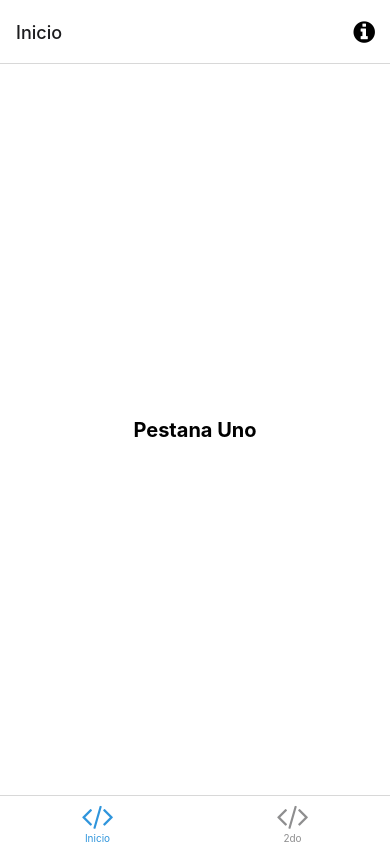
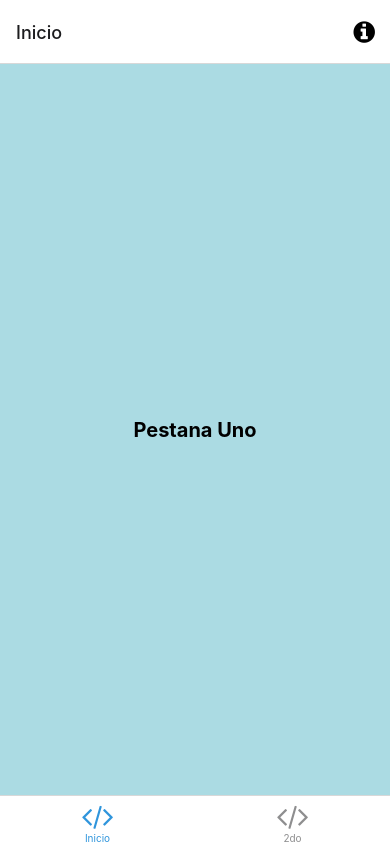
Before and after one commit to senasAPP/SenasApp, a React Native app: screen /TabOne in a window 390 px wide. Built offline with nearby package versions, Linux system fonts and the light colour scheme; what expo-linking would draw is missing.

Commit message:
cambie color de fondo
color de fondo azul

```diff
--- a/screens/TabOneScreen.tsx
+++ b/screens/TabOneScreen.tsx
@@ -17,6 +17,7 @@ const styles = StyleSheet.create({
     flex: 1,
     alignItems: 'center',
     justifyContent: 'center',
+    backgroundColor: '#abdbe3'
   },
   title: {
     fontSize: 20,
```
